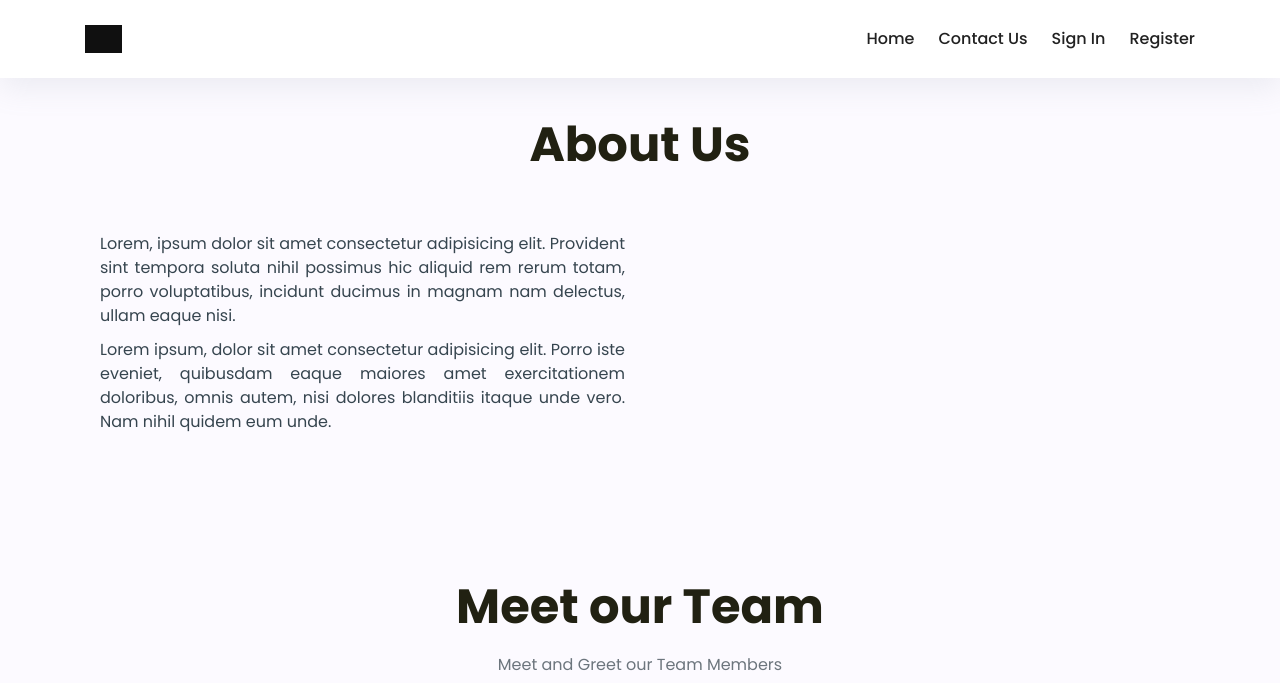
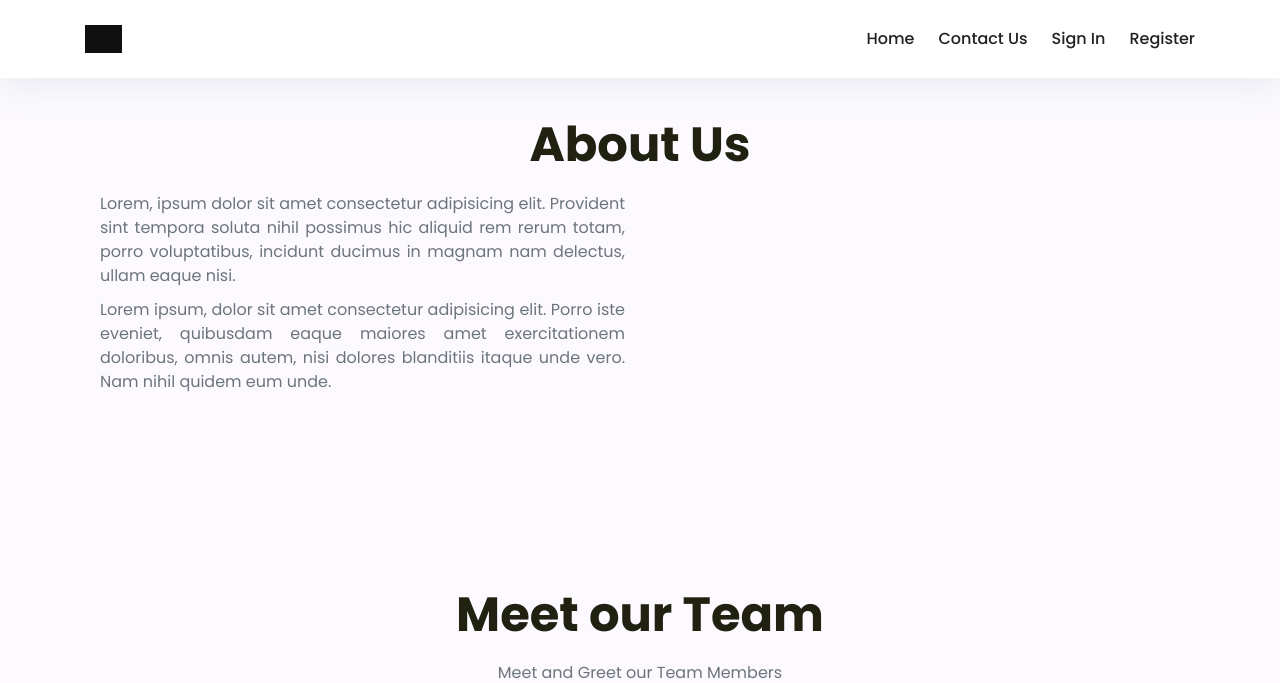
Before and after one commit to rksanjeev/TutorApp, a Django app: page //about in a window 1280 px wide. Shown: the top 683 px of the page. Run offline with Django 4.2, Linux system fonts and the light colour scheme; some libraries are stand-ins or nearby versions; grey boxes are pictures that could not be loaded.

Commit message:
Refactoring

```diff
--- a/Templates/about.html
+++ b/Templates/about.html
@@ -8,8 +8,8 @@
     <div class="container">
       <div class="header my-5">
         <h1>About Us </h1>
-      </div>
-    <div class="container-md text-wrap col-md-6 text-center" style="width: 50%;">
+
+    <div class="container-md text-wrap col-md-6 text-muted">
         <p class="text-justify">Lorem, ipsum dolor sit amet consectetur adipisicing elit.
             Provident sint tempora soluta nihil possimus hic aliquid rem rerum totam, porro voluptatibus,
             incidunt ducimus in magnam nam delectus, ullam eaque nisi.</p>
@@ -17,7 +17,8 @@
             Porro iste eveniet, quibusdam eaque maiores amet exercitationem doloribus,
             omnis autem, nisi dolores blanditiis itaque unde vero. Nam nihil quidem eum unde.</p>
     </div>
-    </div>
+</div>
+</div>
 </section>
 
 
```
